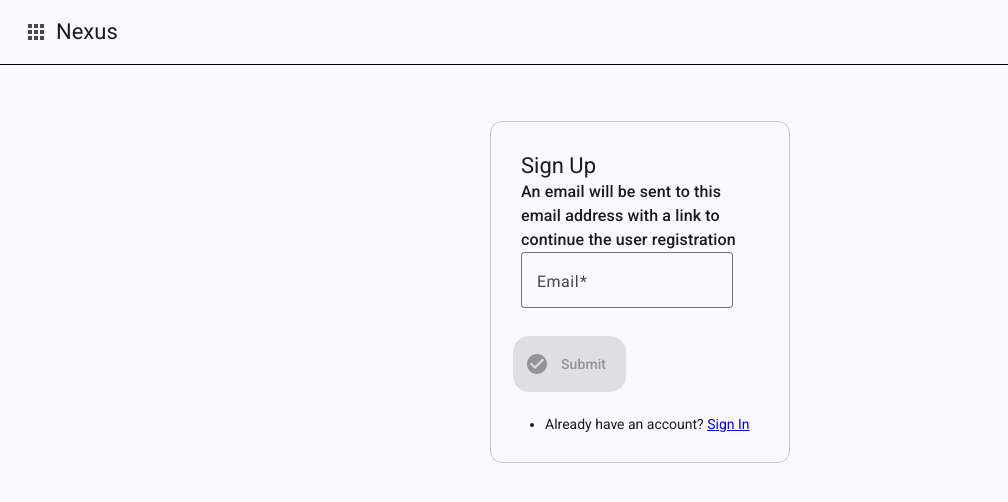
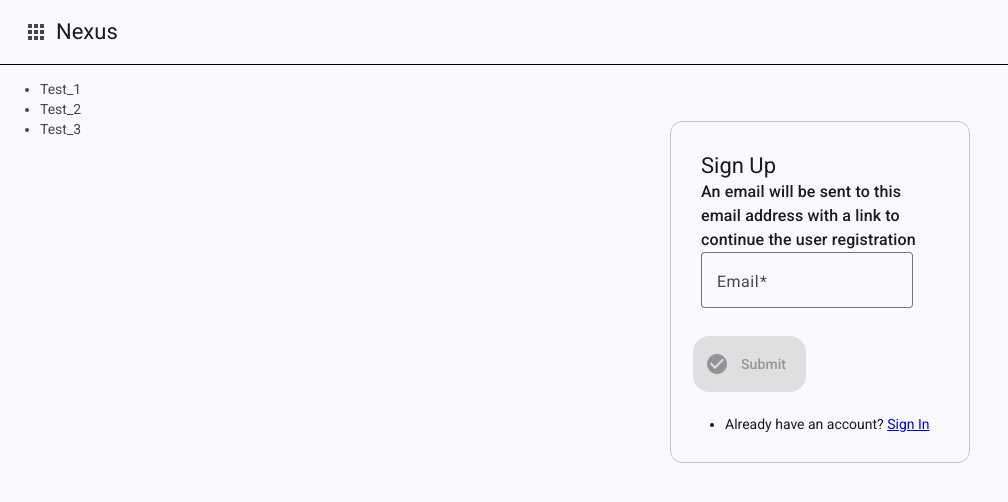
Before and after one commit to beowulf1416/nexus.ui.ng, an Angular app: page /user/sign-up in a window 1280 px wide. Shown: the top 502 px of the page, without its empty margins (0-1008 px from the left). Built offline with nearby package versions, Linux system fonts and the light colour scheme.

Commit message:
create main component, notifications component.

```diff
--- a/src/app/app.html
+++ b/src/app/app.html
@@ -1,2 +1,4 @@
 <app-header></app-header>
-<router-outlet />
+<app-main [show_left_sidenav]="true" [show_right_sidenav]="false">
+    <router-outlet />
+</app-main>
--- a/src/app/app.ts
+++ b/src/app/app.ts
@@ -1,12 +1,14 @@
 import { Component, signal } from '@angular/core';
 import { RouterOutlet } from '@angular/router';
 import { Header } from './components/header/header';
+import { Main } from './components/main/main';
 
 @Component({
   selector: 'app-root',
   imports: [
     RouterOutlet,
-    Header
+    Header,
+    Main
   ],
   templateUrl: './app.html',
   styleUrl: './app.css'
--- /dev/null
+++ b/src/app/components/main/main.css
@@ -0,0 +1,3 @@
+#host {
+    min-height: 600px;
+}
--- /dev/null
+++ b/src/app/components/main/main.html
@@ -0,0 +1,25 @@
+<div class="component component-main">
+    <mat-sidenav-container>
+        <mat-sidenav #nav_start mode="side" position="start" [opened]="show_left_sidenav()">
+            <nav>
+                <ul>
+                    <li>Test_1</li>
+                    <li>Test_2</li>
+                    <li>Test_3</li>
+                </ul>
+            </nav>
+        </mat-sidenav>
+        <mat-sidenav #nav_end position="end" [opened]="show_right_sidenav()">
+            <nav>
+                <ul>
+                    <li>Test_A</li>
+                    <li>Test_B</li>
+                    <li>Test_C</li>
+                </ul>
+            </nav>
+        </mat-sidenav>
+        <mat-sidenav-content>
+            <ng-content />
+        </mat-sidenav-content>
+    </mat-sidenav-container>
+</div><!-- .component -->
--- /dev/null
+++ b/src/app/components/main/main.ts
@@ -0,0 +1,20 @@
+import { CommonModule } from '@angular/common';
+import { booleanAttribute, Component, input } from '@angular/core';
+
+import {MatSidenavModule} from '@angular/material/sidenav';
+
+
+@Component({
+  selector: 'app-main',
+  imports: [
+    CommonModule,
+    MatSidenavModule
+  ],
+  templateUrl: './main.html',
+  styleUrl: './main.css'
+})
+export class Main {
+
+  show_left_sidenav = input(false, { transform: booleanAttribute});
+  show_right_sidenav = input(false, { transform: booleanAttribute});
+}
--- /dev/null
+++ b/src/app/components/notifications/notifications.html
@@ -0,0 +1 @@
+<p>notifications works!</p>
--- a/src/app/services/user-service.ts
+++ b/src/app/services/user-service.ts
@@ -4,7 +4,6 @@ import { User } from '../classes/user';
 import { HttpClient, HttpResponse } from '@angular/common/http';
 import { Observable, map } from 'rxjs';
 import { ApiResponse } from '../classes/api-response';
-import { URL } from '../classes/urls';
 import { Tenant } from '../classes/tenant';
 
 @Injectable({
```
Also changed, not shown: src/app/components/notifications/notifications.ts (added, +11 -0 lines), src/app/components/notifications/notifications.css (added), 2 other files (tests, documents, lock files or other folders).
